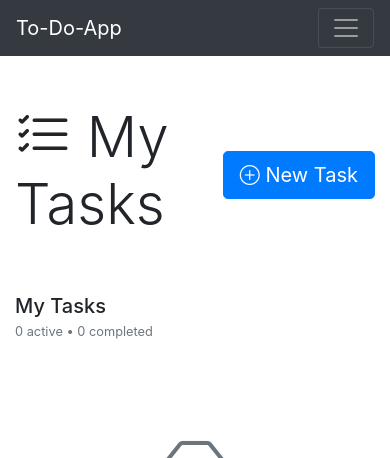
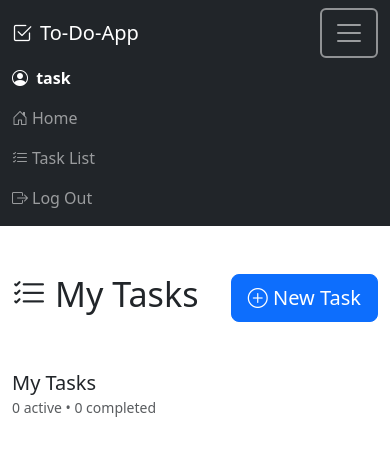
Before and after one commit to DanielDoualy/My-to-do-app, a Django app: page /task/ in a window 390 px wide, after a click that opens the changed part. Shown: the top 458 px of the page. Run offline with Django 4.2, Linux system fonts and the light colour scheme; a user stored in the database is signed in; data comes from the database, SQL or seed files in the repository; both versions use the stored data as it was after the commit; data that the repository does not hold is empty.

Commit message:
Modification for nav bar on mobile devices

```diff
--- a/task/templates/task/layout.html
+++ b/task/templates/task/layout.html
@@ -7,10 +7,11 @@
     <meta name="viewport" content="width=device-width, initial-scale=1.0, maximum-scale=1.0, user-scalable=no">
     <meta name="mobile-web-app-capable" content="yes">
     <meta name="apple-mobile-web-app-capable" content="yes">
-    <!-- ... reste du head -->
 
     <title>To-Do-App</title>
-    <link rel="stylesheet" href="https://cdn.jsdelivr.net/npm/bootstrap@4.1.3/dist/css/bootstrap.min.css" integrity="sha384-MCw98/SFnGE8fJT3GXwEOngsV7Zt27NXFoaoApmYm81iuXoPkFOJwJ8ERdknLPMO" crossorigin="anonymous">
+
+    <!-- Bootstrap 5 CSS -->
+    <link href="https://cdn.jsdelivr.net/npm/bootstrap@5.3.0/dist/css/bootstrap.min.css" rel="stylesheet">
     <link rel="stylesheet" href="https://cdn.jsdelivr.net/npm/bootstrap-icons@1.11.0/font/bootstrap-icons.css">
     <link rel="stylesheet" href="{% static 'task/css/style.css' %}">
 
@@ -19,13 +20,13 @@
     <script src="https://unpkg.com/react-dom@17/umd/react-dom.development.js" crossorigin></script>
     <script src="https://unpkg.com/@babel/standalone/babel.min.js"></script>
 
-    <!-- TRÈS IMPORTANT : Charger csrf.js en PREMIER dans le head -->
+    <!-- TRÈS IMPORTANT : Charger csrf.js en PREMIER -->
     <script src="{% static 'task/js/utils/csrf.js' %}"></script>
 
     <!-- Meta tag CSRF pour fallback -->
     <meta name="csrf-token" content="{{ csrf_token }}">
 
-   <style>
+    <style>
         /* Styles pour le header des tâches */
         .tasks-header {
             background: linear-gradient(135deg, #667eea 0%, #764ba2 100%);
@@ -91,14 +92,35 @@
                 opacity: 0;
             }
         }
+
+        /* Style amélioré pour le bouton hamburger mobile */
+        .navbar-toggler {
+            border: 2px solid rgba(255, 255, 255, 0.5);
+            padding: 0.5rem 0.75rem;
+        }
+
+        .navbar-toggler:focus {
+            box-shadow: 0 0 0 0.25rem rgba(255, 255, 255, 0.25);
+        }
+
+        .navbar-toggler-icon {
+            width: 1.5em;
+            height: 1.5em;
+        }
+
+        /* Animation pour le menu déroulant */
+        .navbar-collapse {
+            transition: height 0.3s ease;
+        }
     </style>
-
 </head>
 <body>
     {% if user.is_authenticated %}
         <nav class="navbar navbar-expand-lg navbar-dark bg-dark">
             <div class="container-fluid">
-                <a class="navbar-brand" href="{% url 'index' %}">To-Do-App</a>
+                <a class="navbar-brand" href="{% url 'index' %}">
+                    <i class="bi bi-check2-square me-2"></i>To-Do-App
+                </a>
 
                 <button class="navbar-toggler" type="button" data-bs-toggle="collapse" data-bs-target="#navbarNav" aria-controls="navbarNav" aria-expanded="false" aria-label="Toggle navigation">
                     <span class="navbar-toggler-icon"></span>
@@ -107,16 +129,25 @@
                 <div class="collapse navbar-collapse" id="navbarNav">
                     <ul class="navbar-nav ms-auto">
                         <li class="nav-item">
-                            <a class="nav-link" href="#"><strong>{{ user.username }}</strong></a>
+                            <a class="nav-link active" href="#">
+                                <i class="bi bi-person-circle me-1"></i>
+                                <strong>{{ user.username }}</strong>
+                            </a>
                         </li>
                         <li class="nav-item">
-                            <a class="nav-link" href="{% url 'index' %}">Home</a>
+                            <a class="nav-link" href="{% url 'index' %}">
+                                <i class="bi bi-house-door me-1"></i>Home
+                            </a>
                         </li>
                         <li class="nav-item">
-                            <a class="nav-link" href="{% url 'task' %}">Task List</a>
+                            <a class="nav-link" href="{% url 'task' %}">
+                                <i class="bi bi-list-check me-1"></i>Task List
+                            </a>
                         </li>
                         <li class="nav-item">
-                            <a class="nav-link" href="{% url 'logout' %}">Log Out</a>
+                            <a class="nav-link" href="{% url 'logout' %}">
+                                <i class="bi bi-box-arrow-right me-1"></i>Log Out
+                            </a>
                         </li>
                     </ul>
                 </div>
@@ -128,6 +159,9 @@
         {% block body %}
         {% endblock %}
     </div>
+
+    <!-- ⚠️ CRITIQUE : Bootstrap JS AVANT vos scripts React -->
+    <script src="https://cdn.jsdelivr.net/npm/bootstrap@5.3.0/dist/js/bootstrap.bundle.min.js"></script>
 
     {% block scripts %}
         <!-- Utils -->
```
Also changed, not shown: db.sqlite3.
